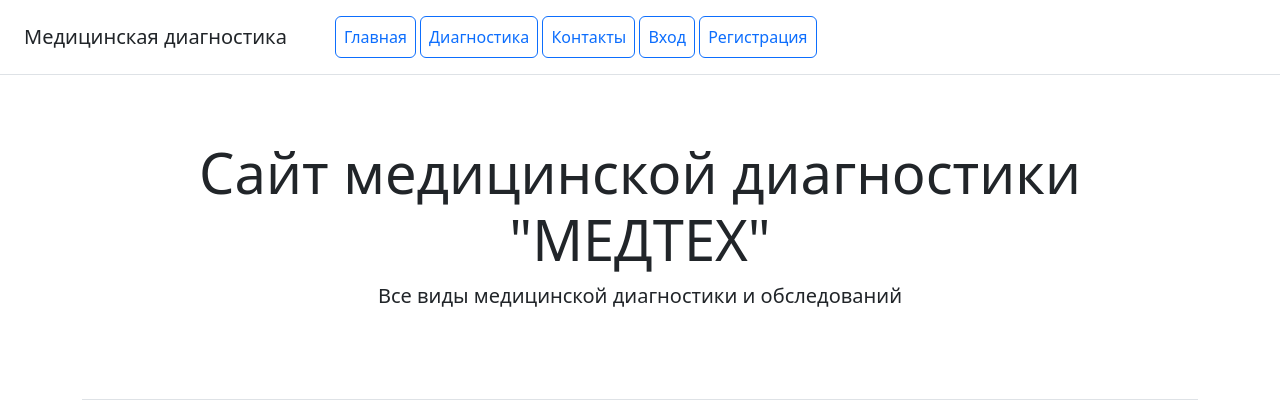
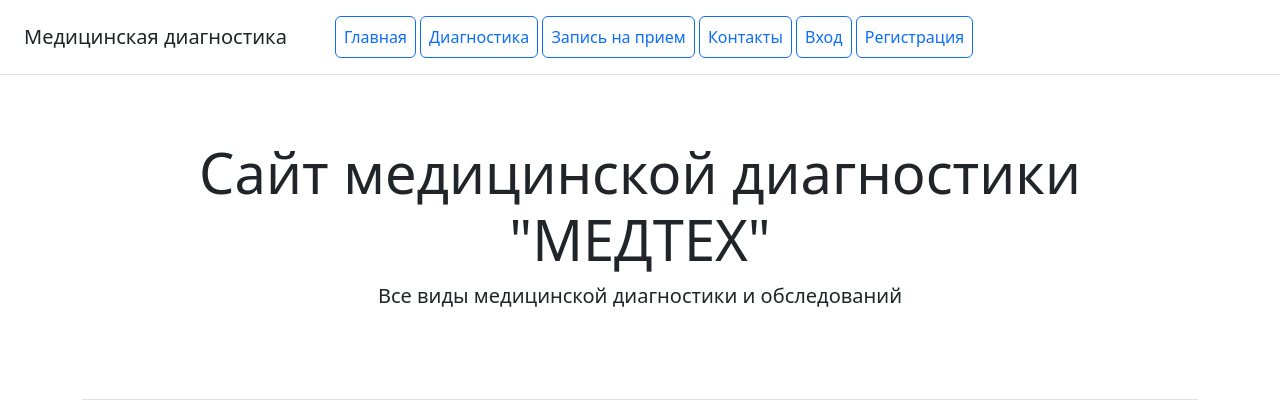
Before and after one commit to MilanKutnaGora/Medicine, a Django app: page / in a window 1280 px wide. Shown: the top 420 px of the page. Run offline with Django 5.2, Linux system fonts and the light colour scheme; some libraries are stand-ins or nearby versions.

Commit message:
Step 07 add

```diff
--- a/Medicine/urls.py
+++ b/Medicine/urls.py
@@ -24,7 +24,7 @@ from catalog.views import *
 urlpatterns = [
     path('admin/', admin.site.urls),
     path('', include('catalog.urls', namespace='catalog')),
-    # path('record/', include('record.urls', namespace='record')),
+    path('record/', include('record.urls', namespace='record')),
     path('users/', include('users.urls', namespace='users')),
 
     ]
--- a/catalog/templates/catalog/includes/inc_catalog_menu.html
+++ b/catalog/templates/catalog/includes/inc_catalog_menu.html
@@ -3,7 +3,7 @@
     <nav class="ms-5">
         <a class="p-2 btn btn-outline-primary" href="/">Главная</a>
         <a class="p-2 btn btn-outline-primary" href="/shop/">Диагностика</a>
-{#        <a class="p-2 btn btn-outline-primary" href="{% url 'record:list' %}">Запись блога</a>#}
+        <a class="p-2 btn btn-outline-primary" href="{% url 'record:list' %}">Запись на прием</a>
         <a class="p-2 btn btn-outline-primary" href="/contacts/">Контакты</a>
         {% if user.is_authenticated %}
             <a class="p-2 btn btn-outline-primary" href="{% url 'users:profile' %}">Профиль</a>
--- a/catalog/views.py
+++ b/catalog/views.py
@@ -10,10 +10,10 @@ from django.views.generic import ListView, DetailView, CreateView, UpdateView
 
 from catalog.forms import ProductForm, VersionForm, ModeratorForm
 from catalog.models import Product, Version
-from catalog.services import get_cached_category_for_product
+# from catalog.services import get_cached_category_for_product
 
 
-# from catalog.services import get_cached_category_for_product
+
 
 
 def index(request):
```
